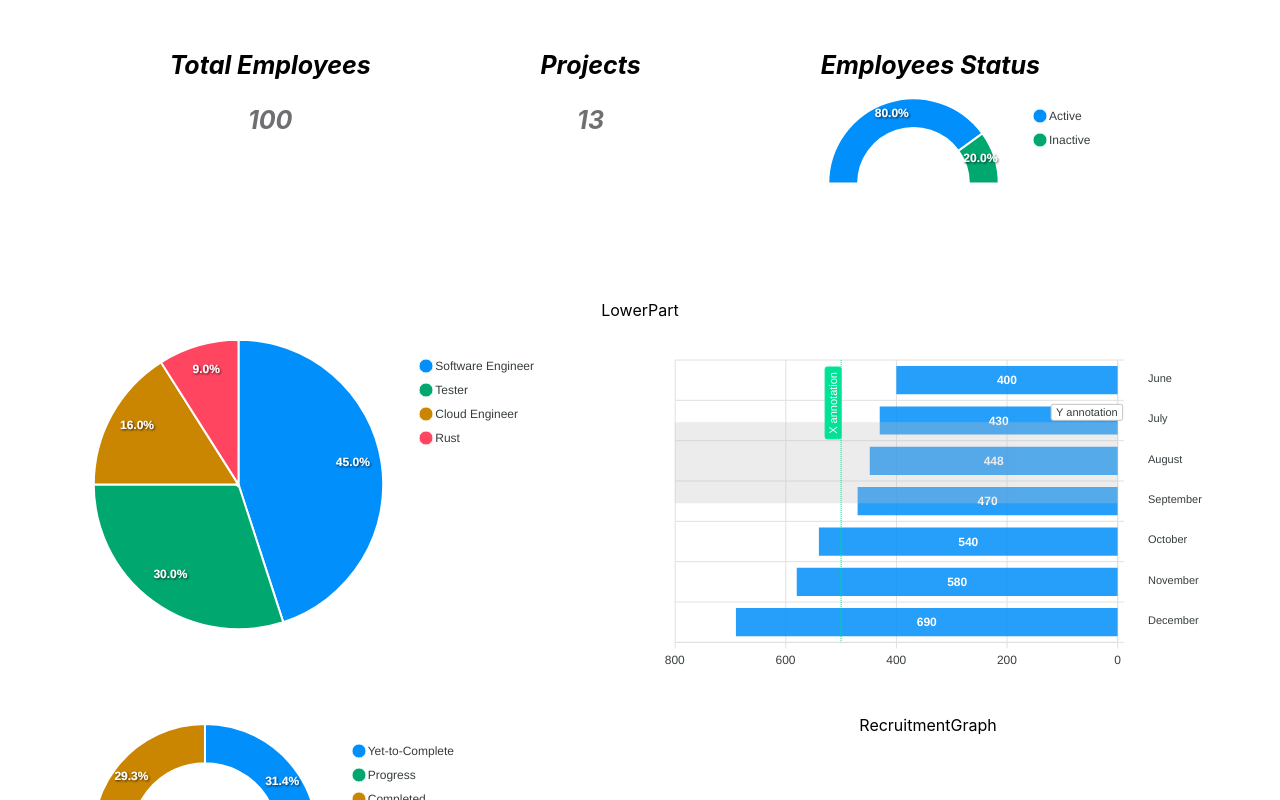
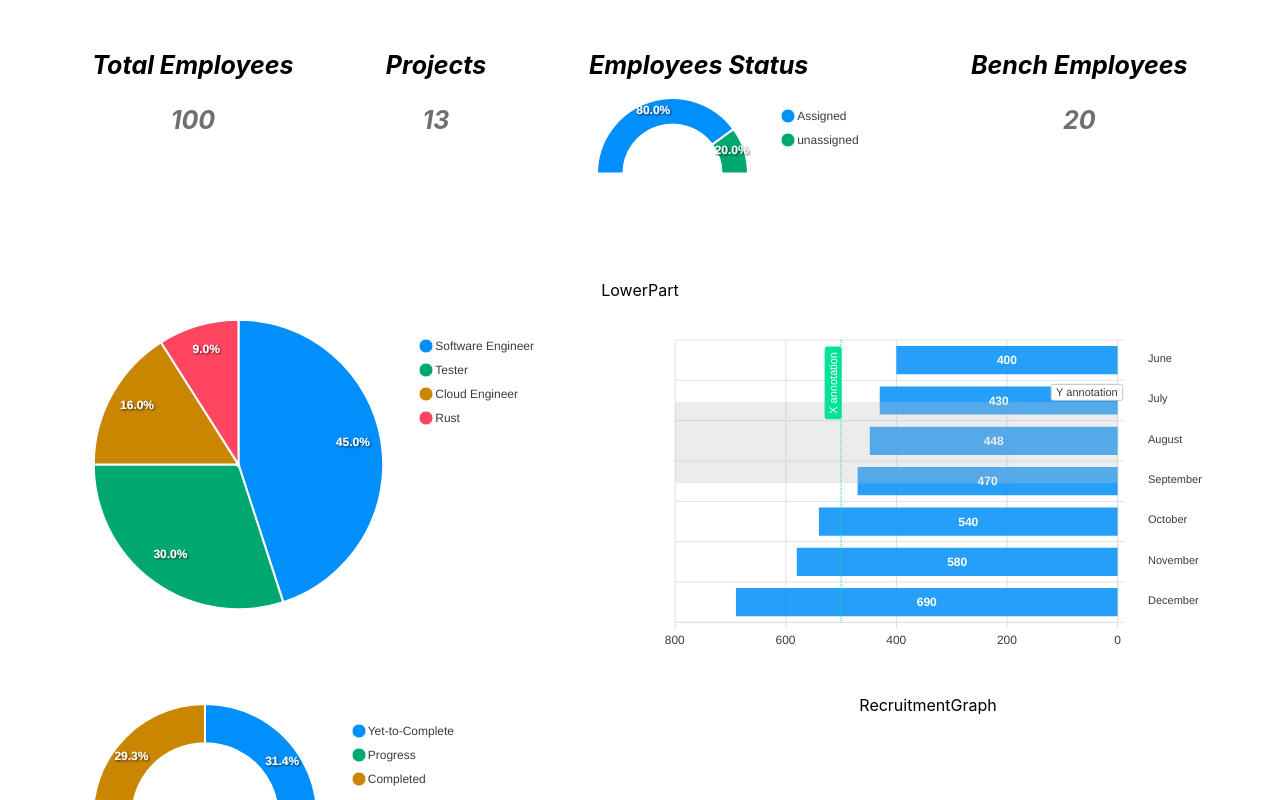
Before and after one commit to kalyan-kashaboina/react-metrics-dashboard, a React (Create React App) app: page / in a window 1280 px wide. Shown: the top 800 px of the page. Built offline with nearby package versions, Linux system fonts and the light colour scheme.

Commit message:
banch Employees

```diff
--- a/src/Components/UpperPart/UpperPart.jsx
+++ b/src/Components/UpperPart/UpperPart.jsx
@@ -10,7 +10,7 @@ const chartData = {
       height:200,
       width:200
     },
-    labels: ['Active', 'Inactive'],
+    labels: ['Assigned', 'unassigned'],
     plotOptions: {
       pie: {
         startAngle: -90,
@@ -49,6 +49,10 @@ function UpperPart() {
         <div style={{marginLeft:"-60px"}} className='headers'>Employees Status</div>
         <ReactApexChart options={data.options} series={data.series} type="donut" />
       </div>
+      <div className='sub-container'>
+         <div className='headers'>Bench Employees</div>
+         <p className='values'>20</p>
+      </div>
     </div>
   );
 }
```
